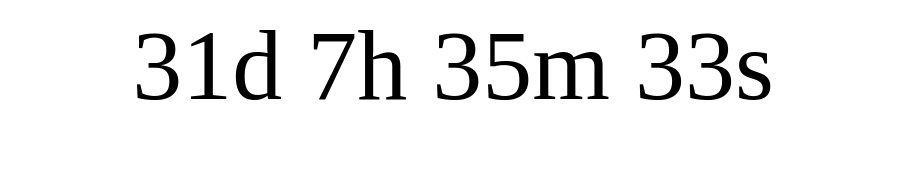
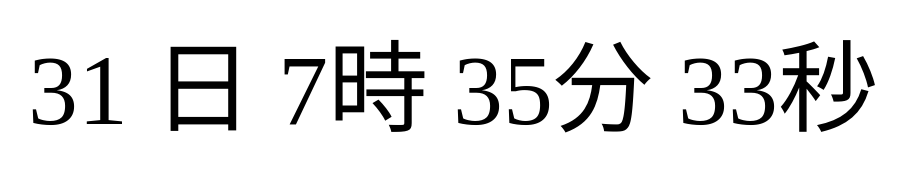
Before and after one commit to xmcxii/xmcxii.github.io, a plain HTML site: page index.html in a window 1280 px wide. Shown: the whole page, without its empty margins (187-1093 px from the left). Drawn offline with Linux system fonts and the light colour scheme.

Commit message:
Update index.html

```diff
--- a/index.html
+++ b/index.html
@@ -15,29 +15,22 @@ p {
 <p id="demo"></p>
 
 <script>
-// Set the date we're counting down to
 var countDownDate = new Date("Aug 10, 2024 15:37:25").getTime();
 
-// Update the count down every 1 second
 var x = setInterval(function() {
 
-  // Get today's date and time
   var now = new Date().getTime();
 
-  // Find the distance between now and the count down date
   var distance = countDownDate - now;
 
-  // Time calculations for days, hours, minutes and seconds
   var days = Math.floor(distance / (1000 * 60 * 60 * 24));
   var hours = Math.floor((distance % (1000 * 60 * 60 * 24)) / (1000 * 60 * 60));
   var minutes = Math.floor((distance % (1000 * 60 * 60)) / (1000 * 60));
   var seconds = Math.floor((distance % (1000 * 60)) / 1000);
 
-  // Output the result in an element with id="demo"
-  document.getElementById("demo").innerHTML = days + "d " + hours + "h "
-  + minutes + "m " + seconds + "s ";
+  document.getElementById("demo").innerHTML = days + " 日 " + hours + "時 "
+  + minutes + "分  " + seconds + "秒  ";
 
-  // If the count down is over, write some text
   if (distance < 0) {
     clearInterval(x);
     document.getElementById("demo").innerHTML = "EXPIRED";
```
